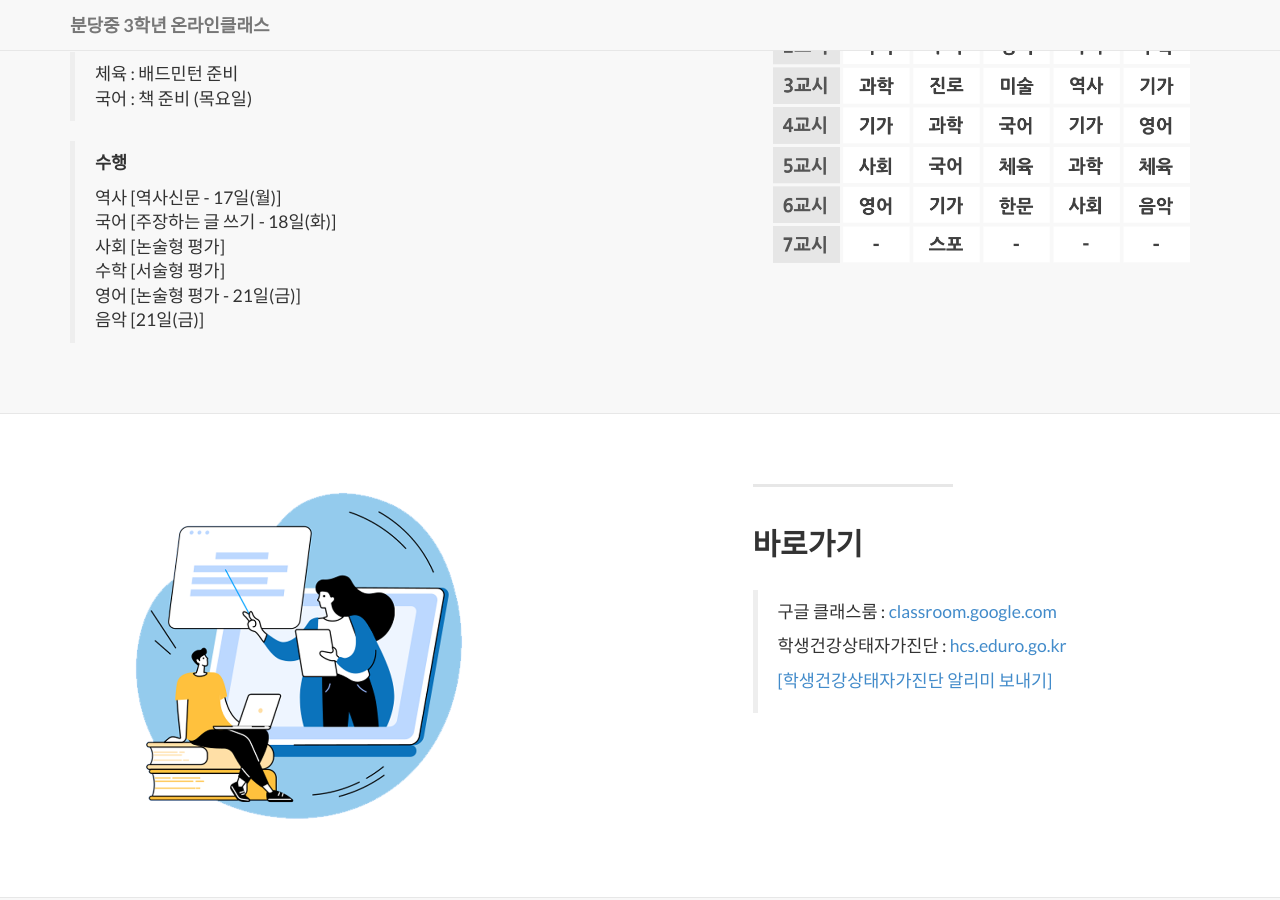
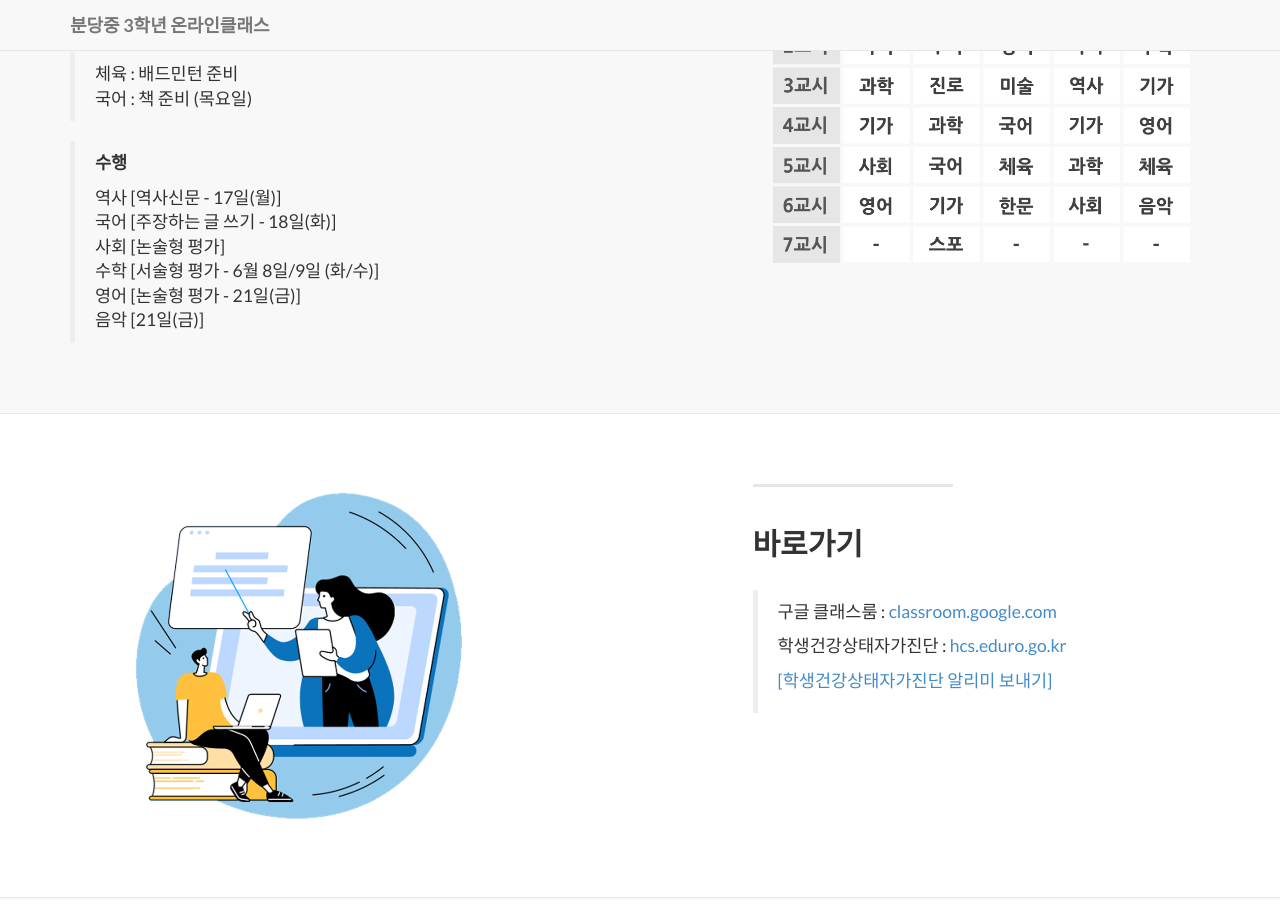
Before and after one commit to bundang-ms-2021/oncl, a Jekyll site: the page built from index.html, in a window 1280 px wide and 900 px high, scrolled down 888 px. Built offline with Jekyll 4.4.1, drawn with Linux system fonts in a browser that asks for light colours; nearby versions of some CDN libraries; library files that are not in the unit come from our copies.

Commit message:
Update 2014-09-21-services-1.markdown

```diff
--- a/_posts/2014-09-21-services-1.markdown
+++ b/_posts/2014-09-21-services-1.markdown
@@ -14,6 +14,6 @@ description: |
   > 역사 [역사신문 - 17일(월)]
   > 국어 [주장하는 글 쓰기 - 18일(화)]
   > 사회 [논술형 평가]
-  > 수학 [서술형 평가]
+  > 수학 [서술형 평가 - 6월 8일/9일 (화/수)]
   > 영어 [논술형 평가 - 21일(금)]
   > 음악 [21일(금)]
```
